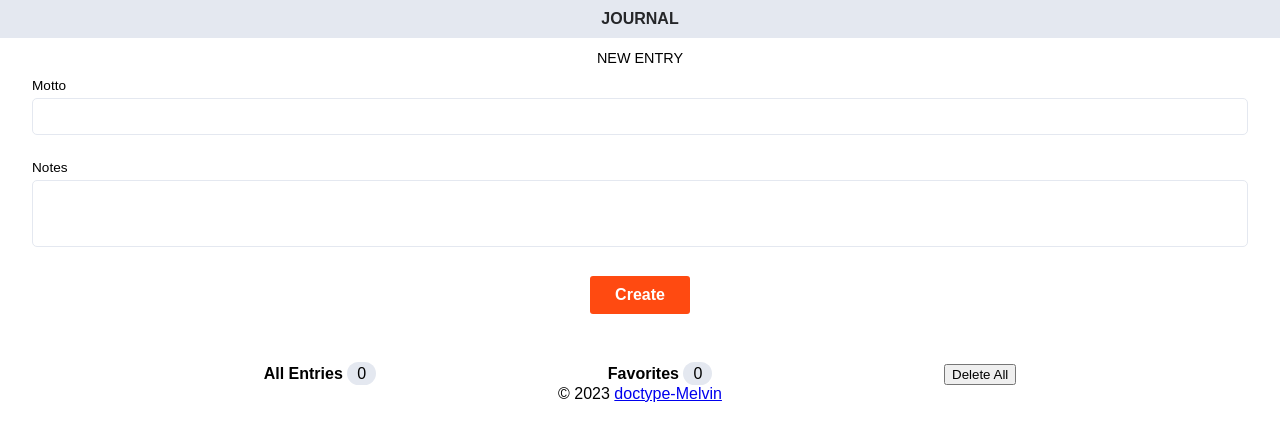
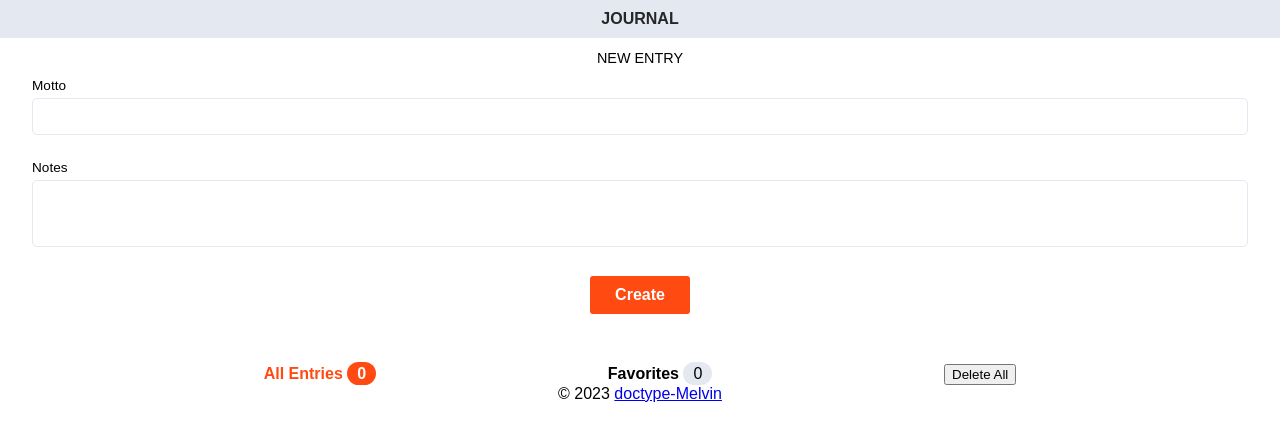
Before and after one commit to doctype-Melvin/stunning-octo-happiness, a React (Vite) app: page / in a window 1280 px wide. Shown: the top 440 px of the page. Built offline with nearby package versions, Linux system fonts and the light colour scheme.

Commit message:
adds conditional rendering for controls panel

```diff
--- a/src/components/Card/Card.jsx
+++ b/src/components/Card/Card.jsx
@@ -54,6 +54,7 @@ export default function Card({
       {!isEdit ? (
         <>
           <h1 className="date">{date}</h1>
+          {/* More flexible option: render SVGs from component */}
           <img
             src={
               isFavorite
--- a/src/components/Controls/Controls.jsx
+++ b/src/components/Controls/Controls.jsx
@@ -23,12 +23,37 @@ export default function Controls({
     <>
       <div className="entries-info-box">
         {/* !filter all__entries is orange : favorite__entries is orange */}
-        <span className="all__entries" onClick={handleShowAll}>
-          All Entries <span className="counter__all__entries">{total}</span>
+        <span
+          className={!filter ? "all__entries--active" : "all__entries"}
+          onClick={handleShowAll}
+        >
+          All Entries{" "}
+          <span
+            className={
+              !filter
+                ? "counter__all__entries--active"
+                : "counter__all__entries"
+            }
+          >
+            {total}
+          </span>
         </span>
-        <span className="favorite__entries" onClick={handleShowFavorites}>
+        <span
+          className={
+            !filter ? "favorite__entries" : "favorite__entries--active"
+          }
+          onClick={handleShowFavorites}
+        >
           Favorites{" "}
-          <span className="counter__favorite__entries">{favorites}</span>
+          <span
+            className={
+              !filter
+                ? "counter__favorite__entries"
+                : "counter__favorite__entries--active"
+            }
+          >
+            {favorites}
+          </span>
         </span>
 
         {/* Delete all should display a confirmation popup */}
--- a/src/components/Controls/controls.css
+++ b/src/components/Controls/controls.css
@@ -2,6 +2,10 @@
   display: flex;
   align-items: center;
   justify-content: space-evenly;
+}
+
+.entries-info-box > *:hover {
+  cursor: pointer;
 }
 
 .all__entries,
@@ -20,9 +24,13 @@
 .all__entries--active,
 .favorite__entries--active {
   color: var(--color-nemo);
+  font-weight: 600;
 }
 
 .counter__all__entries--active,
 .counter__favorite__entries--active {
+  color: var(--color-foam);
   background-color: var(--color-nemo);
+  border-radius: 15px;
+  padding: 3px 10px;
 }
```
